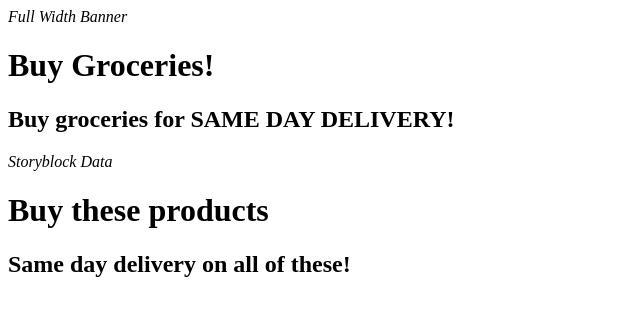
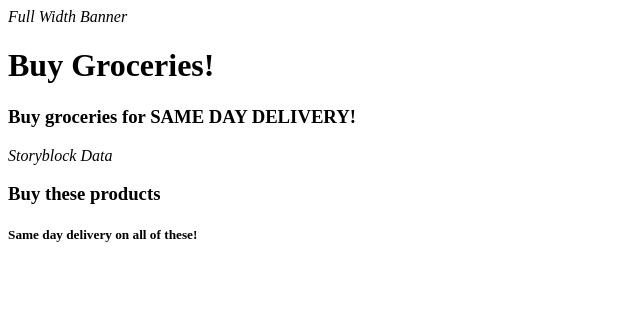
Before and after one commit to mcMickJuice/cms-seo-headings, a React (Create React App) app: page / in a window 1280 px wide. Shown: the top 316 px of the page, without its empty margins (0-640 px from the left). Built offline with nearby package versions, Linux system fonts and the light colour scheme.

Commit message:
wired up

```diff
--- a/src/App.tsx
+++ b/src/App.tsx
@@ -1,11 +1,28 @@
 import { CMSSection, FullWidthBanner, Storyblock } from "./CMSContentTypes";
+import { CMSPageContextProvider } from "./CMSContext";
 import "./styles.css";
 import { PageContent } from "./types";
-const data: PageContent = {
+const pageData: PageContent = {
   id: "page-content",
   content_type_id: "page-layout",
   name: "page",
-  header_tag_treatment: [],
+  header_tag_treatment: [
+    {
+      content_id: "full-width-1",
+      tag: "h1",
+      field: "heading",
+    },
+    {
+      content_id: "storyblock-1",
+      tag: "h3",
+      field: "heading",
+    },
+    {
+      content_id: "storyblock-1",
+      tag: "h5",
+      field: "subheading",
+    },
+  ],
   data: [
     {
       contentTypeId: "full-width",
@@ -24,9 +41,11 @@ const data: PageContent = {
 export default function App() {
   return (
     <div>
-      {data.data.map((d) => (
-        <CMSSection key={d.contentId} content={d} />
-      ))}
+      <CMSPageContextProvider pageContent={pageData}>
+        {pageData.data.map((d) => (
+          <CMSSection key={d.contentId} content={d} />
+        ))}
+      </CMSPageContextProvider>
     </div>
   );
 }
--- a/src/CMSContentTypes.tsx
+++ b/src/CMSContentTypes.tsx
@@ -1,4 +1,5 @@
-import { ComponentType, ReactElement } from "react";
+import { ComponentType } from "react";
+import { usePageContentHeader } from "./CMSContext";
 import {
   CMSContent,
   CMSContentTypeId,
@@ -7,11 +8,14 @@ import {
   StoryBlockData,
 } from "./types";
 export const FullWidthBanner = (data: FullWidthCMSData) => {
+  const headingTags = usePageContentHeader(data.contentId);
+  const headingTag = headingTags.headingTag ?? "h2";
+  const subHeadingTag = headingTags.subheadingTag ?? "h3";
   return (
     <div>
       <em>Full Width Banner</em>
-      <Heading as="h1">{data.heading}</Heading>
-      <Heading as="h2">{data.subheading}</Heading>
+      <Heading as={headingTag}>{data.heading}</Heading>
+      <Heading as={subHeadingTag}>{data.subheading}</Heading>
     </div>
   );
 };
@@ -19,14 +23,20 @@ export const FullWidthBanner = (data: FullWidthCMSData) => {
 const Heading = ({ children, as }: { children: string; as: HeadingTag }) => {
   if (as === "h1") return <h1>{children}</h1>;
   if (as === "h2") return <h2>{children}</h2>;
+  if (as === "h3") return <h3>{children}</h3>;
+  if (as === "h4") return <h4>{children}</h4>;
+  if (as === "h5") return <h5>{children}</h5>;
   return null;
 };
 export const Storyblock = (data: StoryBlockData) => {
+  const headingTags = usePageContentHeader(data.contentId);
+  const headingTag = headingTags.headingTag ?? "h2";
+  const subHeadingTag = headingTags.subheadingTag ?? "h3";
   return (
     <div>
       <em>Storyblock Data</em>
-      <Heading as="h1">{data.heading}</Heading>
-      <Heading as="h2">{data.subheading}</Heading>
+      <Heading as={headingTag}>{data.heading}</Heading>
+      <Heading as={subHeadingTag}>{data.subheading}</Heading>
     </div>
   );
 };
--- a/src/CMSContext.tsx
+++ b/src/CMSContext.tsx
@@ -25,15 +25,23 @@ export const usePageContentHeader = (contentId: string): HeadingOptions => {
   const context = useContext(CMSPageContext);
 
   if (context == null) return {};
-  const headingConfig = context.pageContent.header_tag_treatment.find(
+  const headingConfigs = context.pageContent.header_tag_treatment.filter(
     (t) => t.content_id === contentId,
   );
-  if (headingConfig == null) return {};
-
-  return {
-    headingTag:
-      headingConfig.field === "heading" ? headingConfig.tag : undefined,
-    subheadingTag:
-      headingConfig.field === "subheading" ? headingConfig.tag : undefined,
+  if (headingConfigs.length === 0) return {};
+  const headingConfig: HeadingOptions = {
+    headingTag: undefined,
+    subheadingTag: undefined,
   };
+  headingConfigs.forEach((config) => {
+    if (config.field === "heading") {
+      headingConfig.headingTag = config.tag;
+      return;
+    }
+    if (config.field === "subheading") {
+      headingConfig.subheadingTag = config.tag;
+      return;
+    }
+  });
+  return headingConfig;
 };
```
